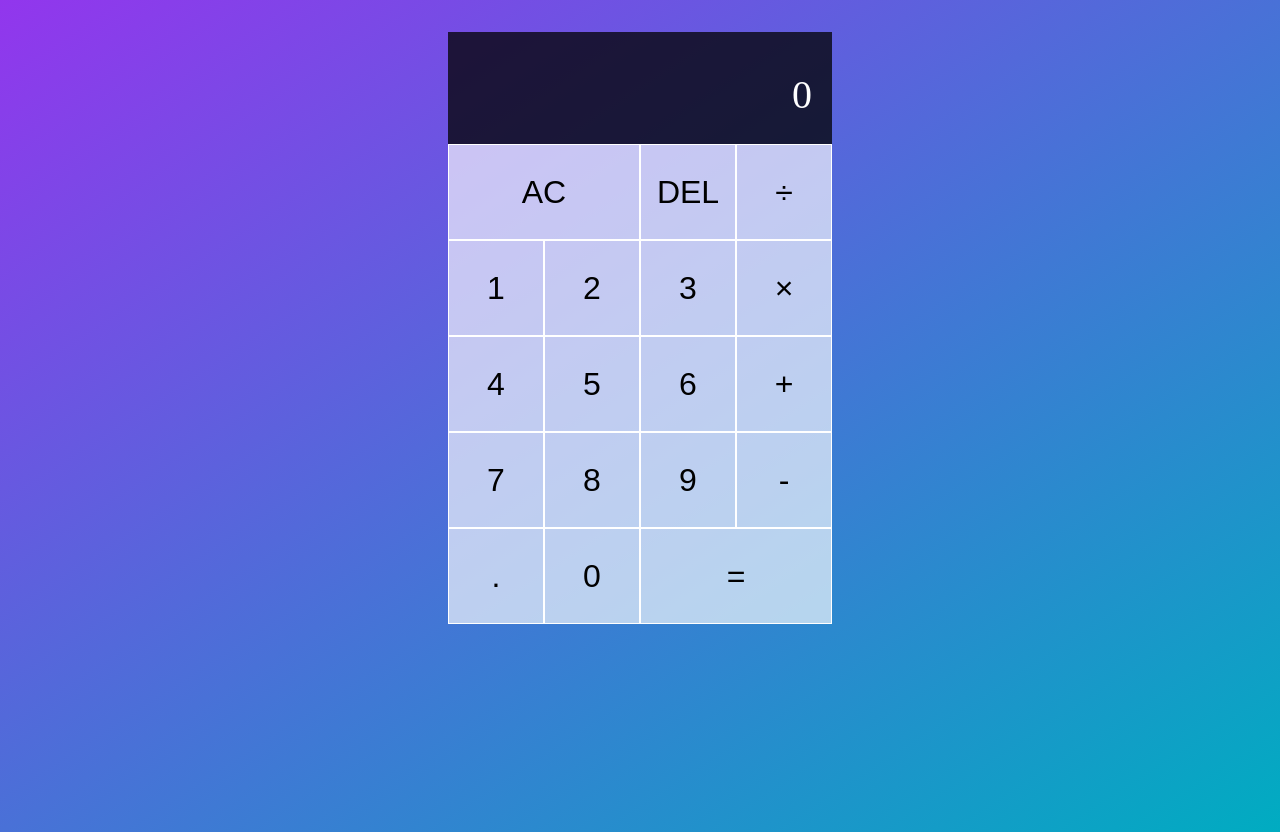
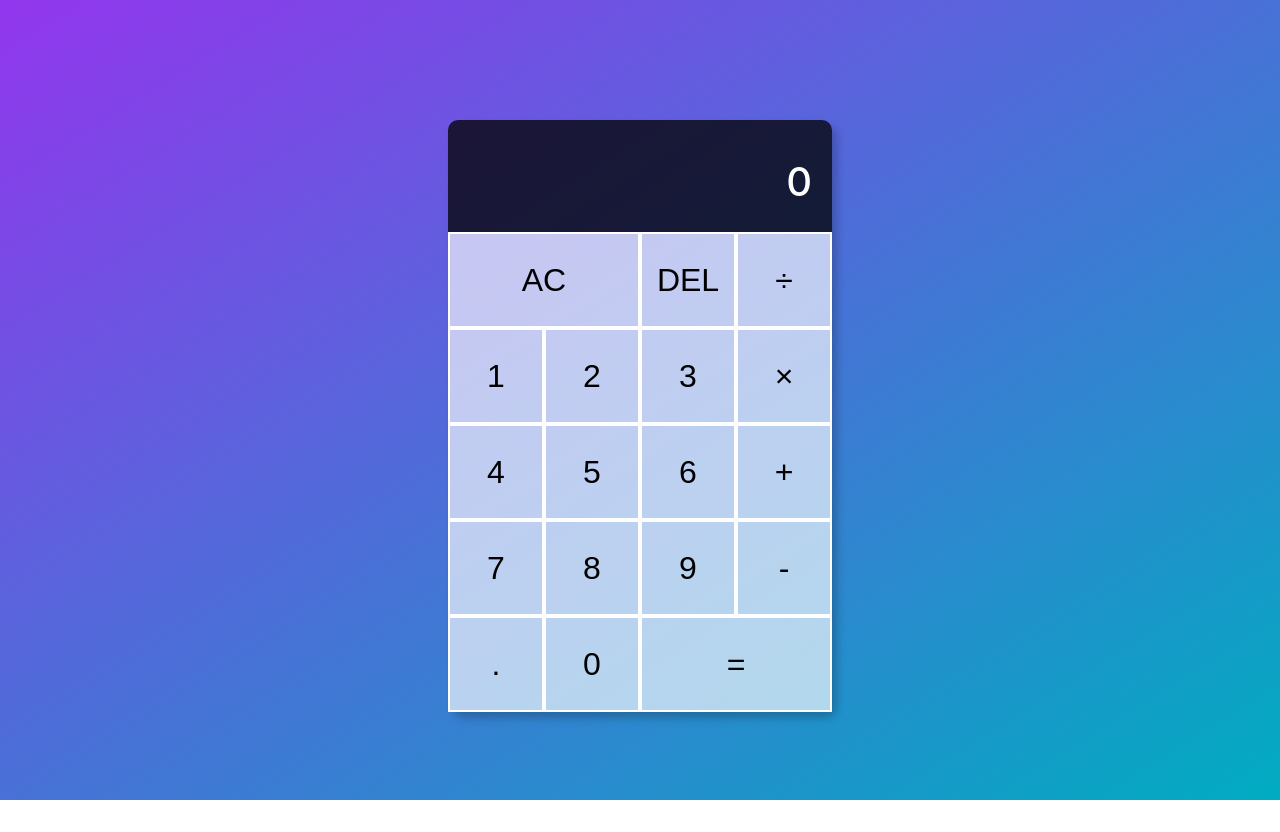
Before and after one commit to hungrybluedev/calc.ts, a React (Vite) app: page / in a window 1280 px wide. After the commit the page ends 800 px from the top, so only its background shows below. Built offline with nearby package versions, Linux system fonts and the light colour scheme.

Commit message:
style: improve styling, add footer

```diff
--- a/src/App.css
+++ b/src/App.css
@@ -6,25 +6,42 @@
   padding: 0;
 }
 
+html {
+  --big-border-radius: 10px;
+  --c1: #9236ed;
+  --c2: #00acc1;
+}
+
 body {
   height: 100vh;
   overflow-y: hidden;
-  background: linear-gradient(to bottom right, #9236ed, #00acc1);
+  background: linear-gradient(to bottom right, var(--c1), var(--c2));
+  color: #2a2a2a;
   font-size: 16px;
+  font-family: "Inter", sans-serif;
+
+  display: flex;
+  flex-direction: column;
+  align-items: center;
+  justify-content: center;
 }
 
 .calculator-grid {
   display: grid;
   margin-top: 2rem;
-  justify-content: center;
-  grid-template-columns: repeat(4, 6rem);
-  grid-template-rows: minmax(7rem, auto) repeat(5, 6rem);
+  grid-template-columns: repeat(4, clamp(3.5rem, calc(90vw / 4), 6rem));
+  grid-template-rows: minmax(7rem, auto) repeat(
+      5,
+      clamp(3.5rem, calc(90vw / 4), 6rem)
+    );
+  box-shadow: 5px 6px 8px #00000037;
+  border-radius: var(--big-border-radius);
 }
 
 .calculator-grid button {
   font-size: 2rem;
   cursor: pointer;
-  border: 1px solid white;
+  border: 2px solid white;
   outline: none;
   background-color: #ffffffa6;
 }
@@ -32,6 +49,10 @@ body {
 .calculator-grid button:hover,
 .calculator-grid button:focus {
   background-color: #ffffffcd;
+}
+
+.calculator-grid button:focus {
+  border: 2px solid var(--c1);
 }
 
 .calculator-grid button:active {
@@ -52,6 +73,9 @@ body {
   justify-content: space-around;
   word-wrap: break-word;
   word-break: break-all;
+  font-weight: 500;
+  border-top-left-radius: var(--big-border-radius);
+  border-top-right-radius: var(--big-border-radius);
 }
 
 .output .previous-operand {
@@ -62,3 +86,31 @@ body {
   color: #ffffff;
   font-size: 2.5rem;
 }
+
+.footer {
+  grid-column: 1 / -1;
+  display: flex;
+  flex-direction: column;
+  justify-content: center;
+  align-items: center;
+  text-align: center;
+  background-color: #ffffffbf;
+  color: #3d3d3d;
+  padding: 10px;
+  font-size: 0.8rem;
+  font-weight: 300;
+  border-bottom-left-radius: var(--big-border-radius);
+  border-bottom-right-radius: var(--big-border-radius);
+}
+
+.footer a {
+  text-decoration: none;
+  color: var(--c1);
+}
+
+.footer a:hover,
+.footer a:focus,
+.footer a:visited {
+  text-decoration: dotted underline;
+  color: #230e37;
+}
```
